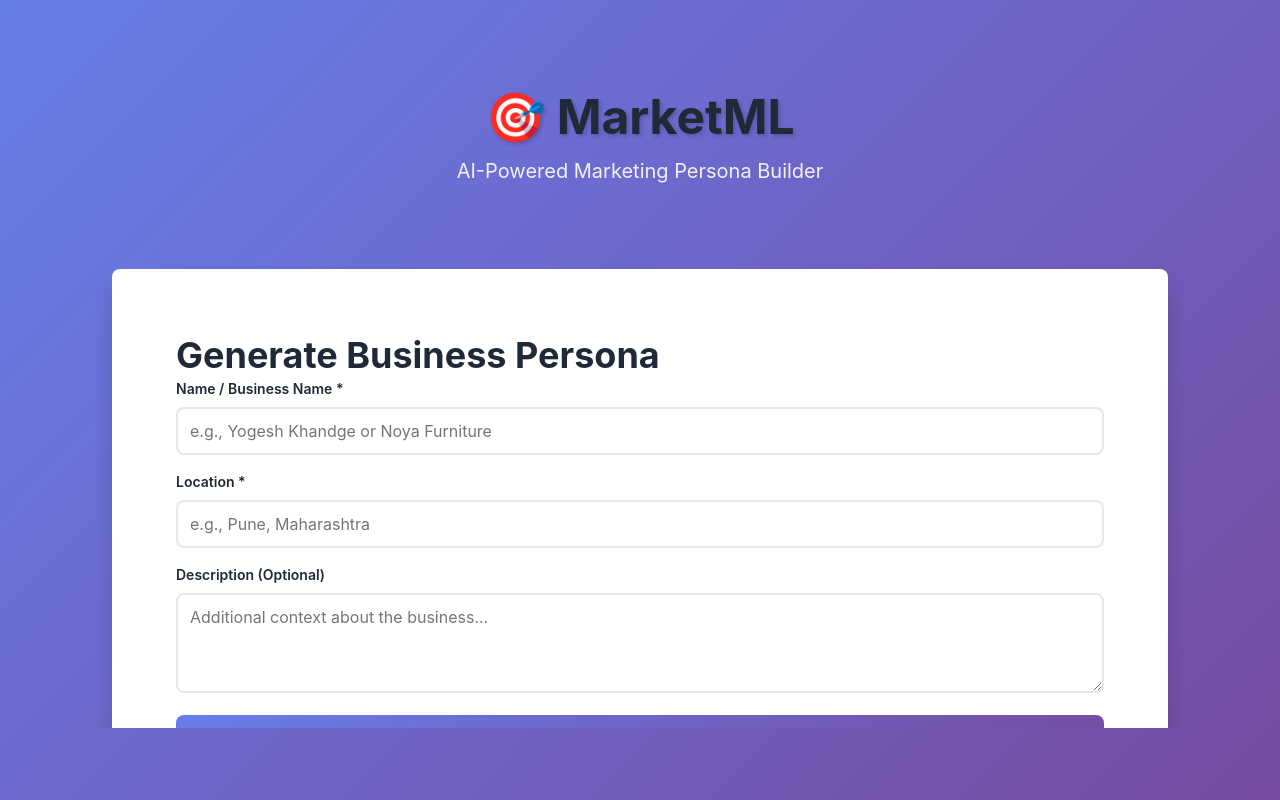
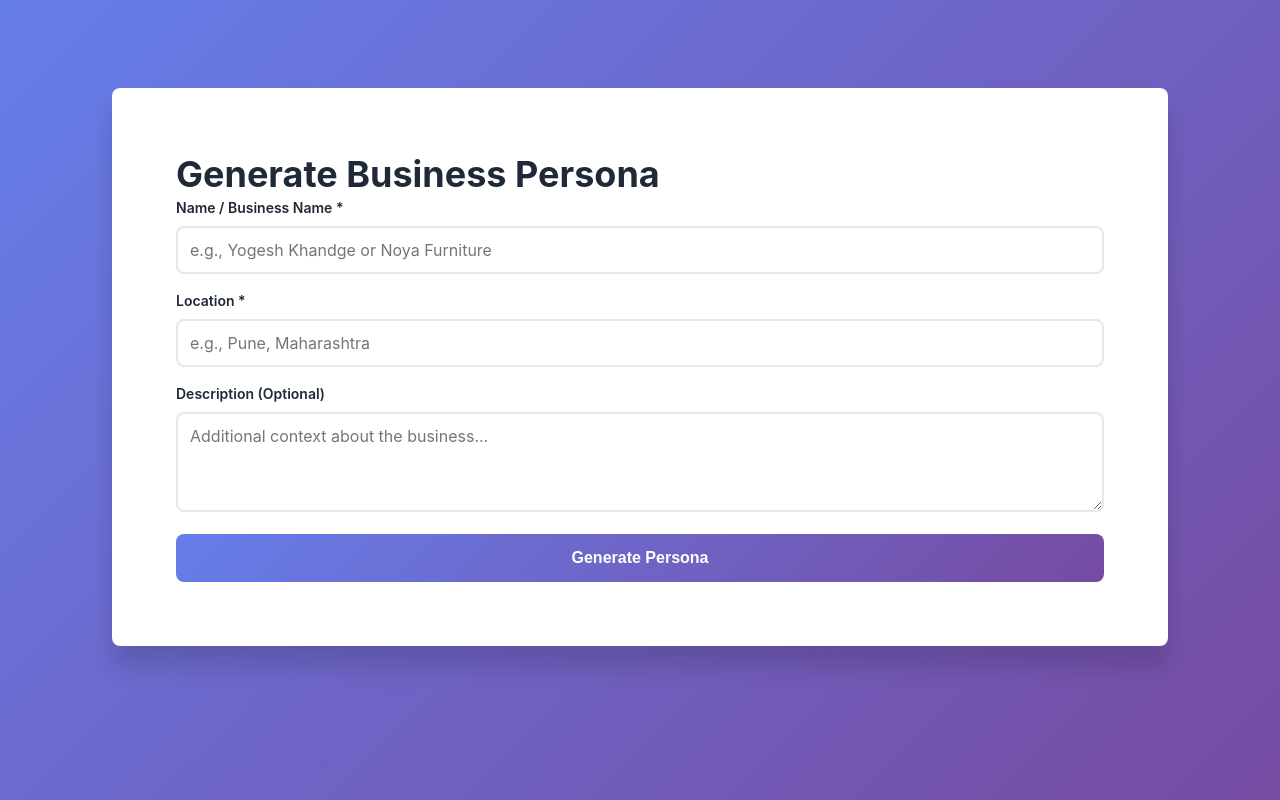
Before and after one commit to dlai-sd/MarketML, a plain HTML site: page frontend/index.html in a window 1280 px wide. Drawn offline with Linux system fonts and the light colour scheme.

Commit message:
refactor: remove header text from first page

```diff
--- a/frontend/index.html
+++ b/frontend/index.html
@@ -13,12 +13,6 @@
 </head>
 <body>
     <div class="container">
-        <!-- Fixed Header -->
-        <div class="header">
-            <h1>🎯 MarketML</h1>
-            <p>AI-Powered Marketing Persona Builder</p>
-        </div>
-
         <!-- Scrollable Content Area -->
         <div class="content-area">
             <div class="card" id="inputCard">
```
